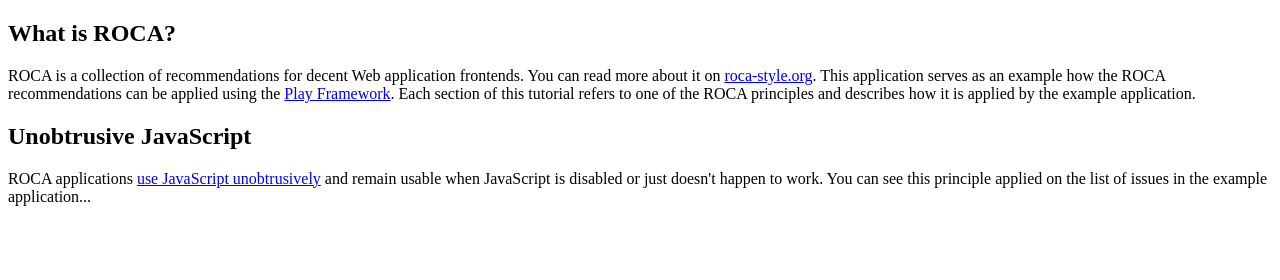
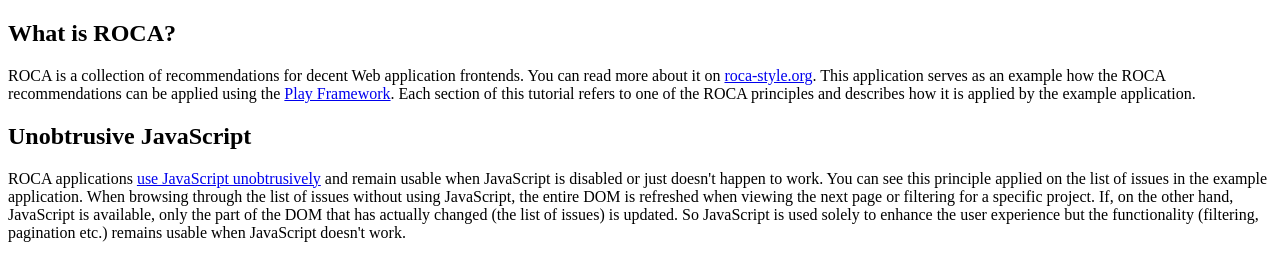
Before and after one commit to innoq/activator-play-roca, a plain HTML site: page tutorial/index.html in a window 1280 px wide. Drawn offline with Linux system fonts and the light colour scheme.

Commit message:
tutorial updated

```diff
--- a/tutorial/index.html
+++ b/tutorial/index.html
@@ -16,7 +16,11 @@
     <h2>Unobtrusive JavaScript</h2>
     ROCA applications <a href="http://roca-style.org/#unobtrusive-javascript">use JavaScript unobtrusively</a> and
     remain usable when JavaScript is disabled or just doesn't happen to work. You can see this principle applied on
-    the list of issues in the example application...
+    the list of issues in the example application. When browsing through the list of issues without using JavaScript,
+    the entire DOM is refreshed when viewing the next page or filtering for a specific project. If, on the other hand,
+    JavaScript is available, only the part of the DOM that has actually changed (the list of issues) is updated. So
+    JavaScript is used solely to enhance the user experience but the functionality (filtering, pagination etc.) remains
+    usable when JavaScript doesn't work.
 </div>
 </body>
 </html>
```
